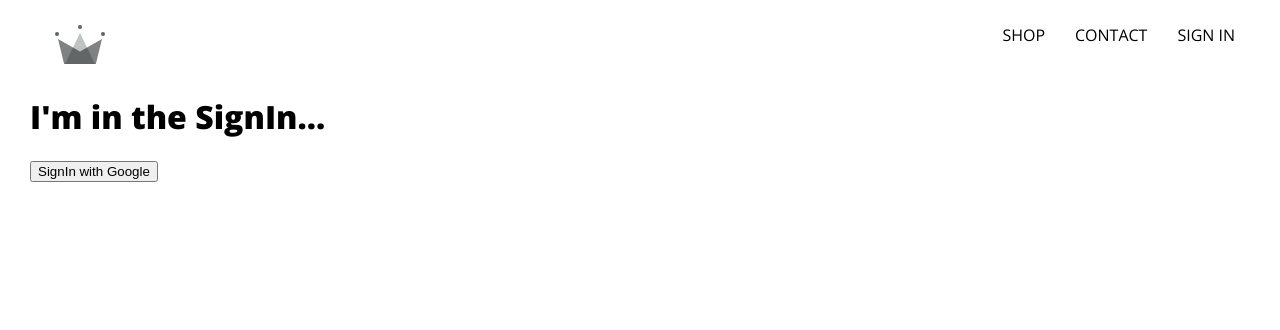
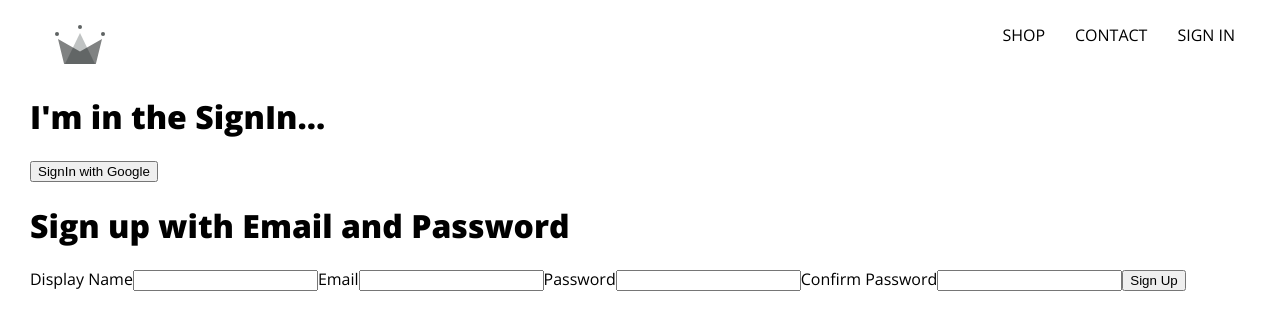
Before and after one commit to Zubiii/ecommerece-react, a React (Create React App) app: page /signin in a window 1280 px wide. Shown: the top 330 px of the page. Built offline with nearby package versions, Linux system fonts and the light colour scheme; no server answers.

Commit message:
building login with email and password

```diff
--- a/src/pages/signin/index.js
+++ b/src/pages/signin/index.js
@@ -1,10 +1,13 @@
 import { signinWithGooglePopup, createUserDocumentFromAuth } from "../../utils/firebase/index.js"
+import SignUp from "./signup/index.js";
 
 const SignIn = () => {
+
     const googleSigninHandler = async () => {
         const { user } = await signinWithGooglePopup();
-        createUserDocumentFromAuth(user)
+        await createUserDocumentFromAuth(user)
     }
+
     return (
         <div>
             <h1>
@@ -13,6 +16,7 @@ const SignIn = () => {
             <button onClick={googleSigninHandler}>
                 SignIn with Google
             </button>
+            <SignUp />
         </div>
     )
 }
--- /dev/null
+++ b/src/pages/signin/signup/index.js
@@ -0,0 +1,48 @@
+import { useState } from 'react'
+
+const deafultFormFields = {
+    dispalyName: '',
+    email: '',
+    password: '',
+    confirmPassword: ''
+}
+
+const SignUp = () => {
+
+    const [formFields, setFormFields] = useState(deafultFormFields)
+    const { email, dispalyName, password, confirmPassword } = formFields
+
+    const handleChange = (event) => {
+        const { name, value } = event.target
+        // console.log("Event => ", event)
+        console.log("Name => ", name)
+        console.log("Value => ", value)
+        setFormFields({
+            ...formFields,
+            [name]: value
+        })
+    }
+
+    return (
+        <div>
+            <h1>Sign up with Email and Password</h1>
+            <form onSubmit={() => {}}>
+                <label>Display Name</label>
+                <input type="text" required onChange={handleChange} name="dispalyName" value={dispalyName} />
+
+                <label>Email</label>
+                <input type="email" required onChange={handleChange} name="email" value={email} />
+
+                <label>Password</label>
+                <input type="password" required onChange={handleChange} name="password" value={password} />
+
+                <label>Confirm Password</label>
+                <input type="password" required onChange={handleChange} name="confirmPassword" value={confirmPassword} />
+
+                <button type="submit">Sign Up</button>
+            </form>
+        </div>
+    )
+}
+
+export default SignUp
--- a/src/utils/firebase/index.js
+++ b/src/utils/firebase/index.js
@@ -35,7 +35,8 @@ provider.setCustomParameters({
 })
 
 export const auth = getAuth()
-export const signinWithGooglePopup = () => signInWithPopup(auth, provider)
+
+export const signinWithGooglePopup = () => signInWithPopup(auth, provider)      // Open popup and show sign-in method with popup
 
 export const FirestoreDB = getFirestore()     // initalize Firestore Databse
 
```
